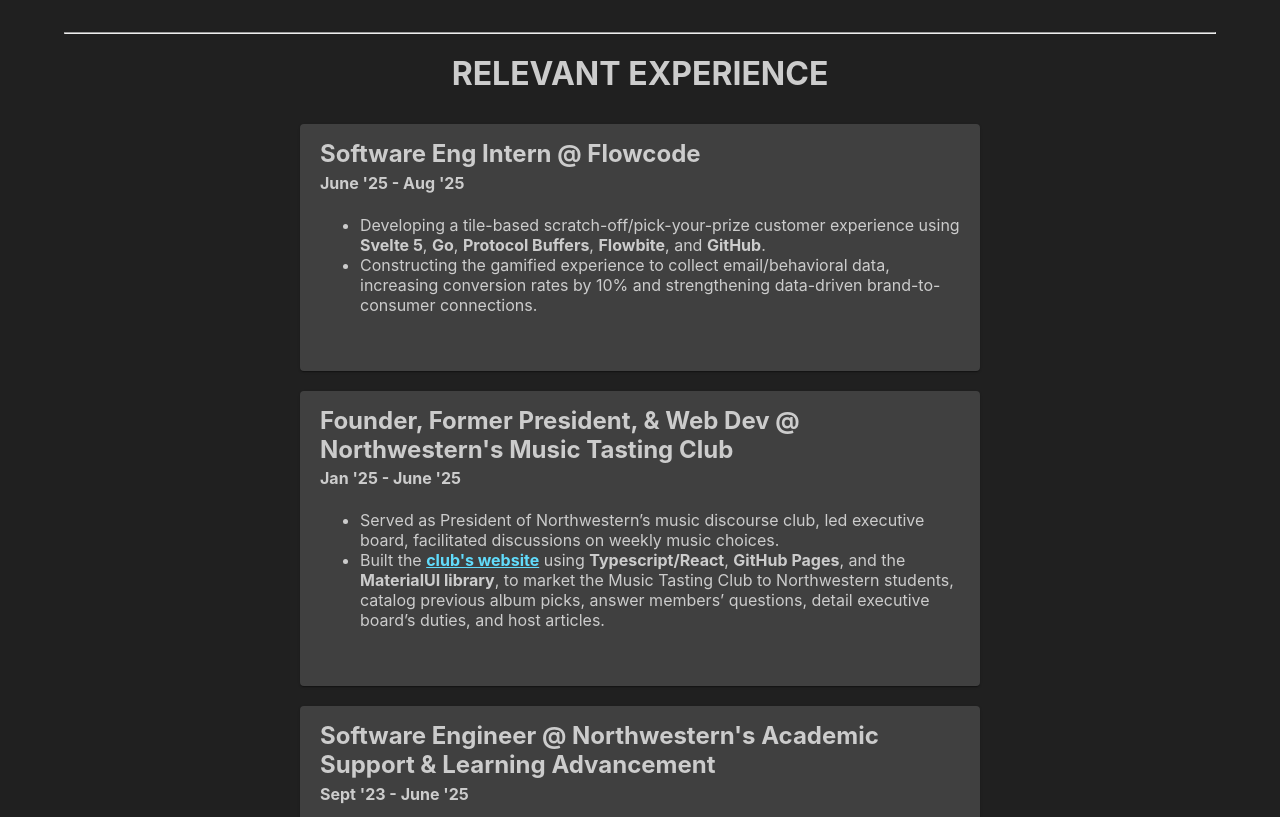
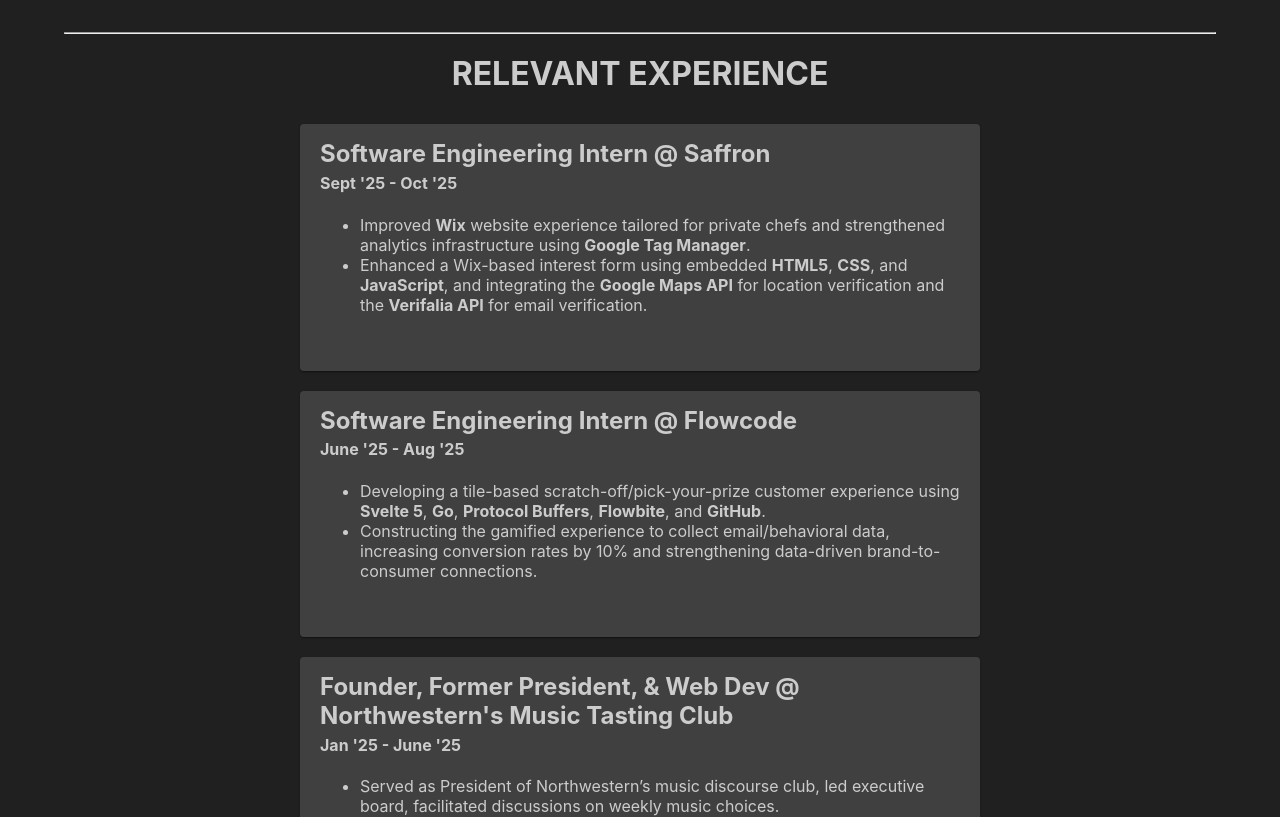
Before and after one commit to SpencerArchSilverstein/SpencerArchSilverstein.github.io, a React (Create React App) app: page / in a window 1280 px wide. Shown: the part 1800-2617 px from the top of the page. Built offline with nearby package versions, Linux system fonts and the light colour scheme.

Commit message:
Added Flowcode LOR and Saffron work experience

```diff
--- a/src/LettersOfRecommendation.tsx
+++ b/src/LettersOfRecommendation.tsx
@@ -1,10 +1,11 @@
 import NYSCF_LOR from "./img/NYSCF_LOR.pdf";
-
+import FLOWCODE_LOR from "./img/FLOWCODE_LOR.pdf";
 export function LettersOfRecommendation() {
-  const LOR = (lor: any) => {
+  const LOR = ({ lor }: { lor: string }) => {
+    // console.log("lor" + lor.value);
     return (
       <iframe
-        src={NYSCF_LOR}
+        src={lor}
         style={{
           flex: "1 1 45%",
           minWidth: "320px",
@@ -38,6 +39,7 @@
         }}
       >
         <LOR lor={NYSCF_LOR} />
+        <LOR lor={FLOWCODE_LOR} />
       </div>
     </>
   );
--- a/src/projectData.json
+++ b/src/projectData.json
@@ -78,8 +78,19 @@
     "workedOnRange": "July '23 - Aug '23"
   },
   {
+    "location": "Saffron",
+    "title": "Software Engineering Intern",
+    "detail": "",
+    "projectType": "Relevant Experience",
+    "workedOnRange": "Sept '25 - Oct '25",
+    "workDetails": [
+      "Improved <b>Wix</b> website experience tailored for private chefs and strengthened analytics infrastructure using <b>Google Tag Manager</b>.",
+      "Enhanced a Wix-based interest form using embedded <b>HTML5</b>, <b>CSS</b>, and <b>JavaScript</b>, and integrating the <b>Google Maps API</b> for location verification and the <b>Verifalia API</b> for email verification."
+    ]
+  },
+  {
     "location": "Flowcode",
-    "title": "Software Eng Intern",
+    "title": "Software Engineering Intern",
     "detail": "",
     "projectType": "Relevant Experience",
     "workedOnRange": "June '25 - Aug '25",
```
Also changed, not shown: 2 other files (tests, documents, lock files or other folders).
